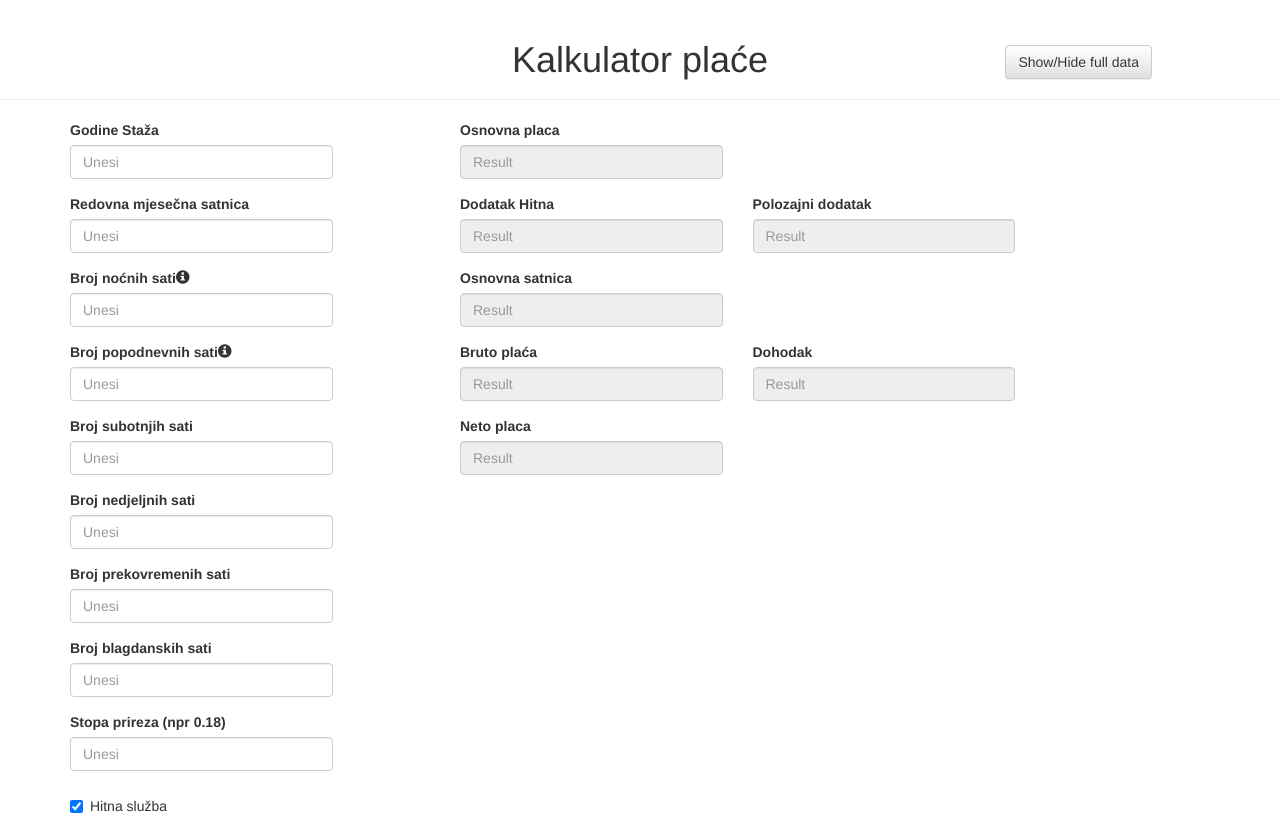
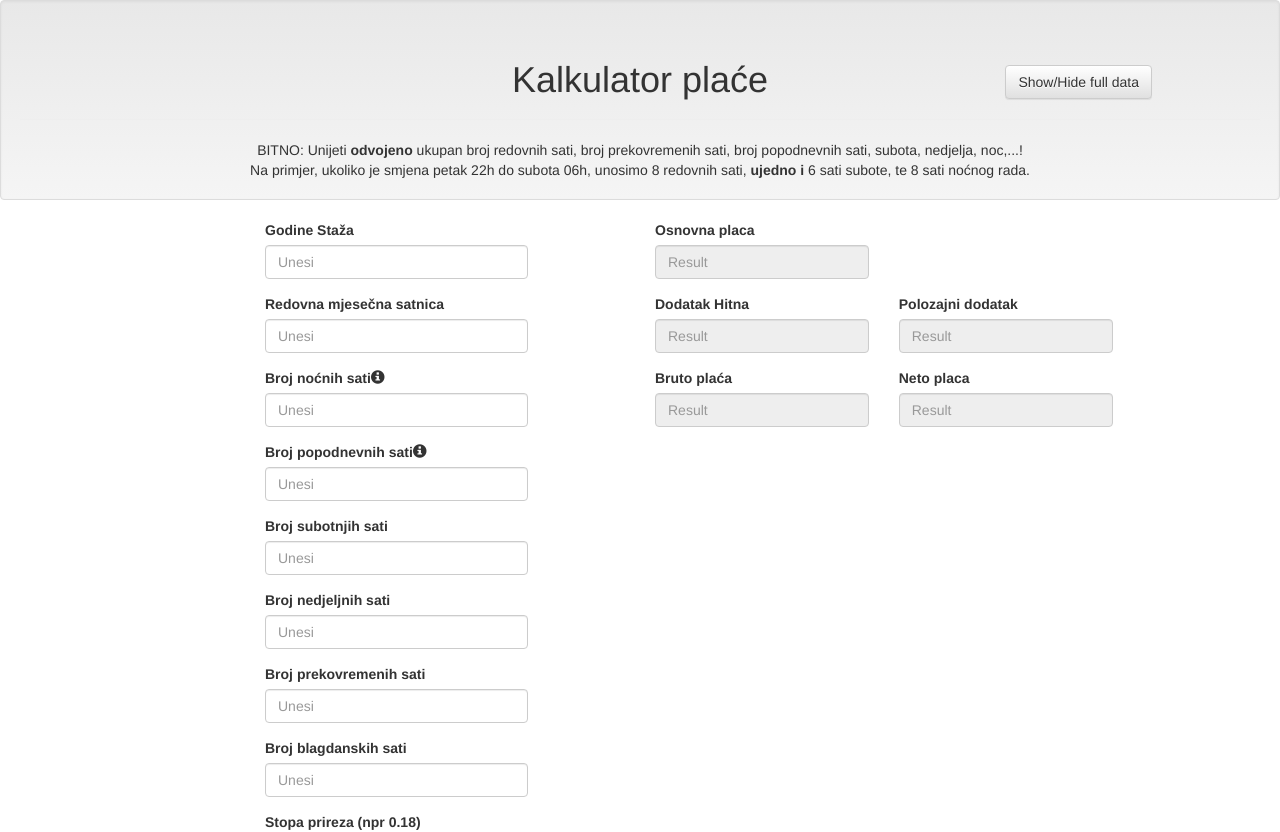
Before and after one commit to croraf/provjeriplacu, a React app: page / in a window 1280 px wide. Shown: the top 832 px of the page. Built offline with nearby package versions, Linux system fonts and the light colour scheme.

Commit message:
Styled header and columns.

```diff
--- a/app/App.js
+++ b/app/App.js
@@ -1,8 +1,9 @@
 import React from 'react';
-import {PageHeader, Grid, Row, Col, Button} from 'react-bootstrap';
+import {Grid, Row, Col} from 'react-bootstrap';
 
 import {InputForm} from './InputForm';
 import {PayResults} from './PayResults';
+import {MyHeader} from './MyHeader';
 
 import {izracunPlaca} from './izracunPlaca';
 
@@ -41,33 +42,21 @@ class App extends React.Component {
 
         return (
             <div>
-                <PageHeader style={{textAlign: 'center'}}>
-                    <Grid>
-                        <Row>
-                            <Col xs={6} xsOffset={3}> Kalkulator plaće </Col>
-                            <Col xs={3}>
-                                <Button type="button" onClick={this.showHideOptionalCallback}>
-                                    Show/Hide full data
-                                </Button>
-                            </Col>
-                        </Row>
-                    </Grid>
-                </PageHeader>
+                <MyHeader showHideOptionalCallback={this.showHideOptionalCallback}/>
+
                 <Grid>
                     <Row>
+
+                        <Col xs={0} md={2} />
+
                         <Col xs={4} md={3}>
                             <InputForm formCallback={this.formCallback}/>
-
-                            {/*<Row>
-                                <Col xs={12}>
-
-                                </Col>
-                            </Row>*/}
                         </Col>
 
                         <Col xs={0} md={1} />
 
-                        <Col xs={8} md={6}>
+
+                        <Col xs={8} md={5}>
                             <PayResults {...this.state.izracunPlaca} hideOptional={this.state.hideOptional}/>
                         </Col>
                     </Row>
--- /dev/null
+++ b/app/MyHeader.js
@@ -0,0 +1,28 @@
+import React from 'react';
+import {PageHeader, Grid, Row, Col, Button, Well} from 'react-bootstrap';
+
+let MyHeader = ({showHideOptionalCallback}) => (
+    <Well>
+        <PageHeader style={{textAlign: 'center'}}>
+            <Grid>
+                <Row>
+                    <Col xs={6} xsOffset={3}> Kalkulator plaće </Col>
+                    <Col xs={3}>
+                        <Button type="button" onClick={showHideOptionalCallback}>
+                            Show/Hide full data
+                        </Button>
+                    </Col>
+                </Row>
+
+            </Grid>
+        </PageHeader>
+        <div style={{textAlign: 'center'}}>
+            BITNO: Unijeti <strong>odvojeno</strong> ukupan broj redovnih sati, broj prekovremenih sati,
+            broj popodnevnih sati, subota, nedjelja, noc,...! <br />
+            Na primjer, ukoliko je smjena petak 22h do subota 06h, unosimo 8 redovnih sati,
+            <strong> ujedno i</strong> 6 sati subote, te 8 sati noćnog rada. <br />
+        </div>
+    </Well>
+);
+
+export {MyHeader};
--- a/app/PayResults.js
+++ b/app/PayResults.js
@@ -36,9 +36,11 @@ const PayResults = ({osnovica, koeficijentPlace, osnovnaPlaca, dodatakHitna, pol
       <OutputFieldGroup
         label="Osnovna satnica"
         value={osnovnaSatnica}
+        hidden={hideOptional}
       />
 
-      <Col xs={6} md={6}/>
+      <Col xs={6} md={6}
+        hidden={hideOptional}/>
       <Clearfix />
 
       <OutputFieldGroup
@@ -78,6 +80,7 @@ const PayResults = ({osnovica, koeficijentPlace, osnovnaPlaca, dodatakHitna, pol
       <OutputFieldGroup
         label="Dohodak"
         value={dohodak}
+        hidden={hideOptional}
       />
       <OutputFieldGroup
         label="Porezna olaksica"
--- a/index.html
+++ b/index.html
@@ -2,7 +2,7 @@
   <html lang="en">
   <head>
     <meta charset="UTF-8">
-    <title>webpack test</title>
+    <title>Provjeri placu</title>
 
     <!-- Latest compiled and minified CSS -->
     <link rel="stylesheet" href="https://maxcdn.bootstrapcdn.com/bootstrap/3.3.7/css/bootstrap.min.css" integrity="sha384-BVYiiSIFeK1dGmJRAkycuHAHRg32OmUcww7on3RYdg4Va+PmSTsz/K68vbdEjh4u" crossorigin="anonymous">
```
Also changed, not shown: 1 other file (tests, documents, lock files or other folders).
